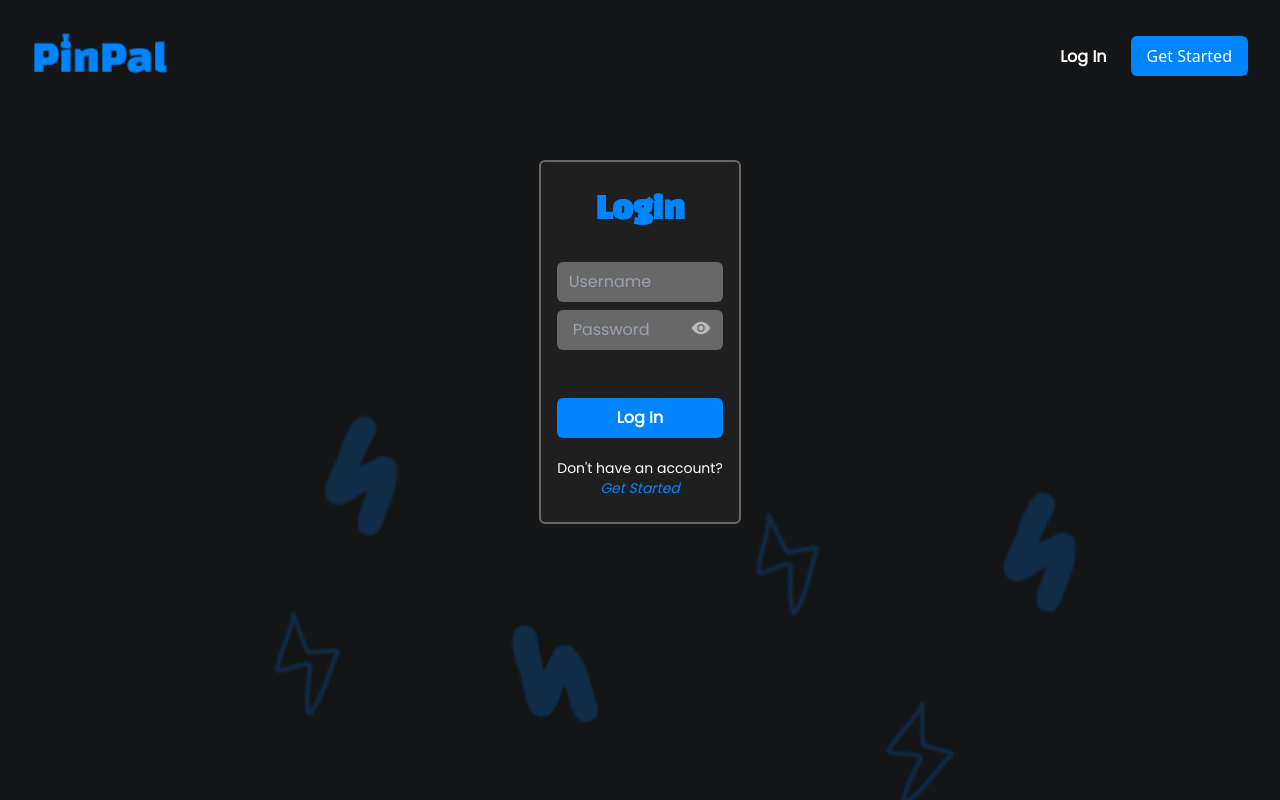
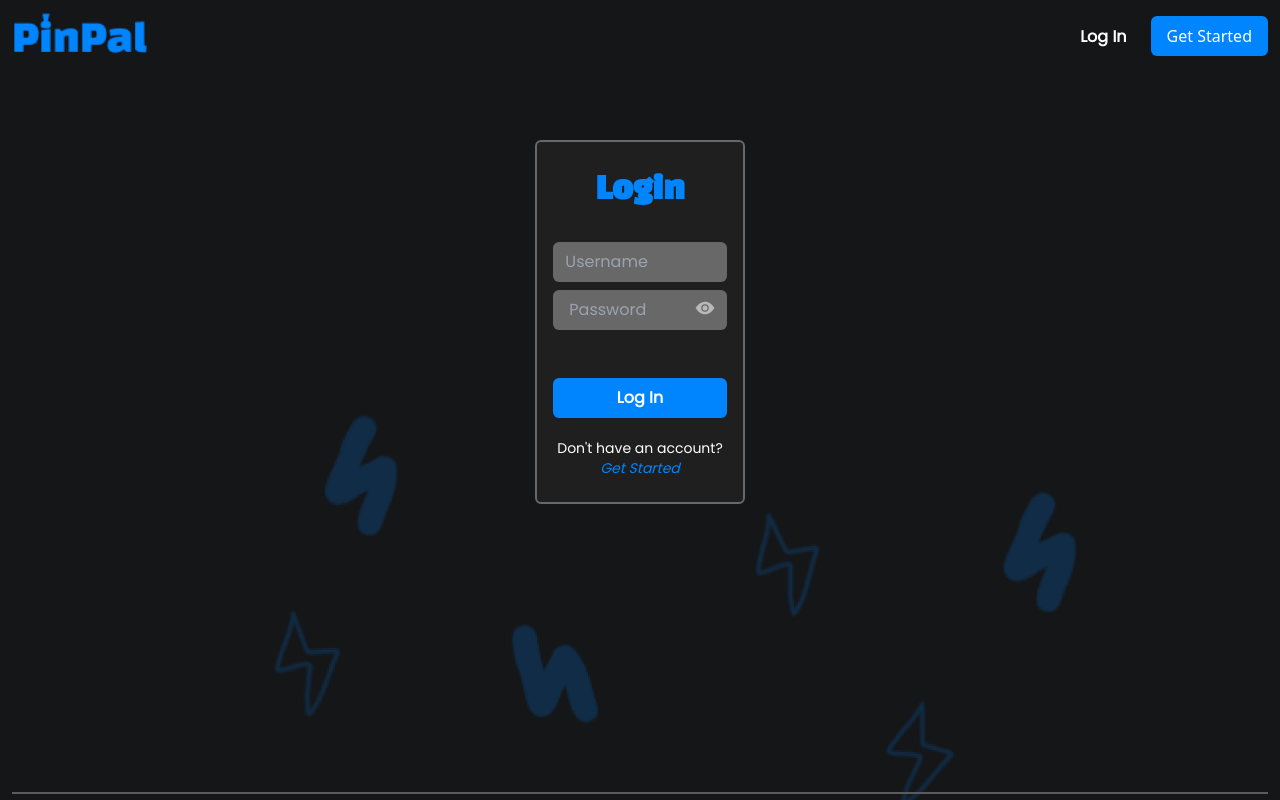
Before and after one commit to qarudafxz/pinpals, a React (Vite) app: page /auth/login in a window 1280 px wide. Shown: the top 800 px of the page. Built offline with nearby package versions, Linux system fonts and the light colour scheme.

Commit message:
updated margin

```diff
--- a/src/pages/Login.jsx
+++ b/src/pages/Login.jsx
@@ -56,7 +56,7 @@ function Login() {
   },[isInvalid] )
 
   return (
-    <div className="m-8 overflow-x-hidden">
+    <div className="m-3 overflow-x-hidden">
       <Navbar />
       <div className="grid place-items-center">
         <div className="bg-secondary border-2 border-[#686868] rounded-md py-6 px-4 mt-20 md:w-7/12 lg:w-5/12 xl:w-2/12">
```
